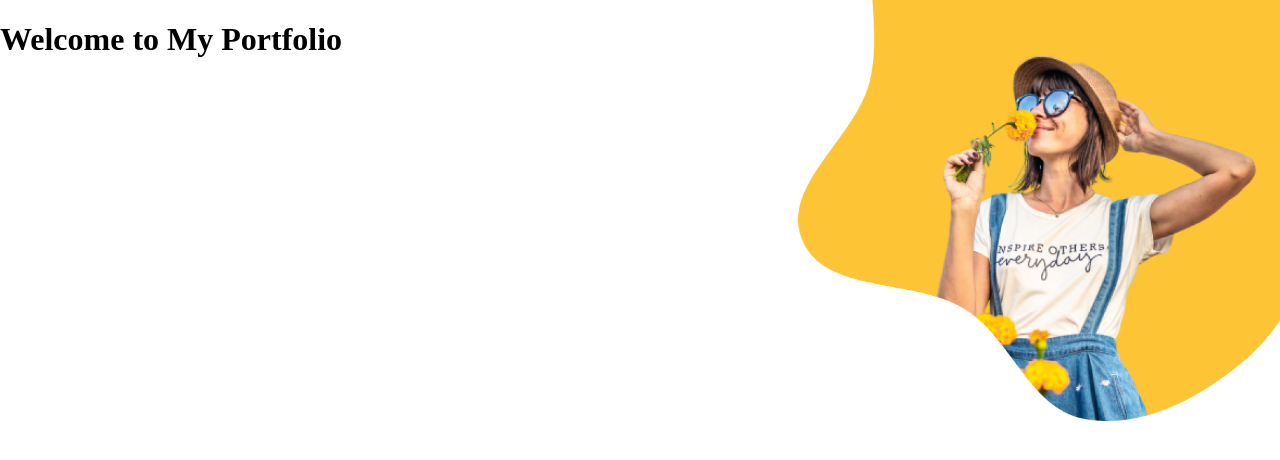
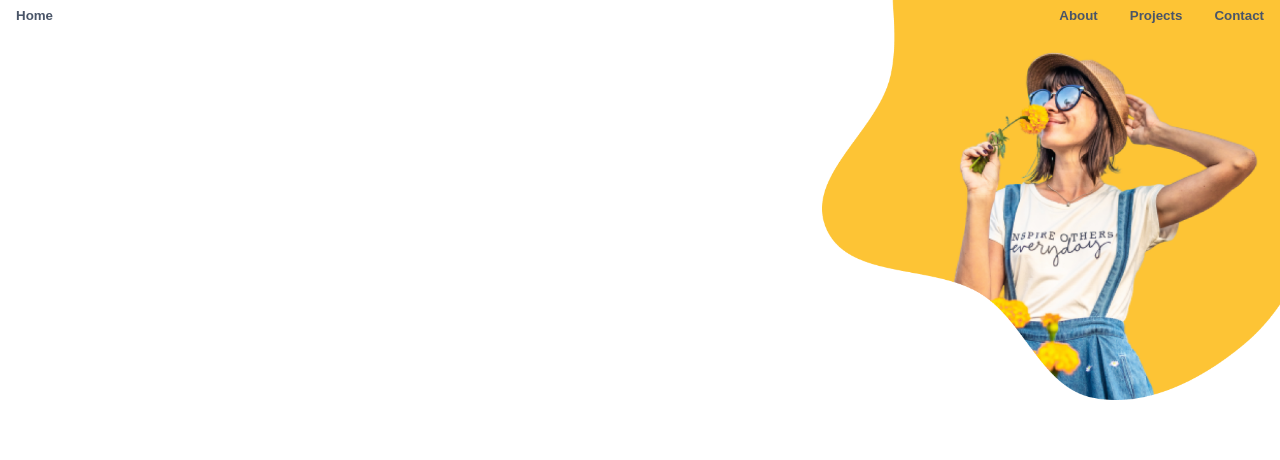
Before and after one commit to DavidChochoEFREI/portfolio-development-web, a React (Vite) app in the folder portfolio-react/: page / in a window 1280 px wide. Shown: the top 460 px of the page. Built offline with nearby package versions, Linux system fonts and the light colour scheme.

Commit message:
création du dossier du composant Header

```diff
--- a/portfolio-react/src/App.jsx
+++ b/portfolio-react/src/App.jsx
@@ -1,5 +1,5 @@
 import React from 'react';
-import Header from './components/Header';
+import Header from './components/Header/Header';
 
 export default function App() {
 
--- a/portfolio-react/src/components/Header.jsx
+++ /dev/null
@@ -1,11 +0,0 @@
-import React from 'react';
-import HeaderButton from './HeaderButton/HeaderButton';
-
-export default function Header() {
-	return (
-		<header>
-            <h1>Welcome to My Portfolio</h1>
-            <HeaderButton />
-		</header>
-	);
-}
--- /dev/null
+++ b/portfolio-react/src/components/Header/Header.css
@@ -0,0 +1,6 @@
+.header {
+    display: flex;
+    flex-direction: row;
+    justify-content: space-between;
+    align-items: center;
+}
--- /dev/null
+++ b/portfolio-react/src/components/Header/Header.jsx
@@ -0,0 +1,17 @@
+import React from 'react';
+import './Header.css';
+import HeaderButton from '../HeaderButton/HeaderButton';
+
+export default function Header() {
+	return (
+		<header className="header">
+            <HeaderButton text="Home" onClick={() => alert('Home clicked!')} />
+
+			<div className="header-sections">
+				<HeaderButton text="About" onClick={() => alert('About clicked!')} />
+				<HeaderButton text="Projects" onClick={() => alert('Projects clicked!')} />
+				<HeaderButton text="Contact" onClick={() => alert('Contact clicked!')} />
+			</div>
+		</header>
+	);
+}
```
